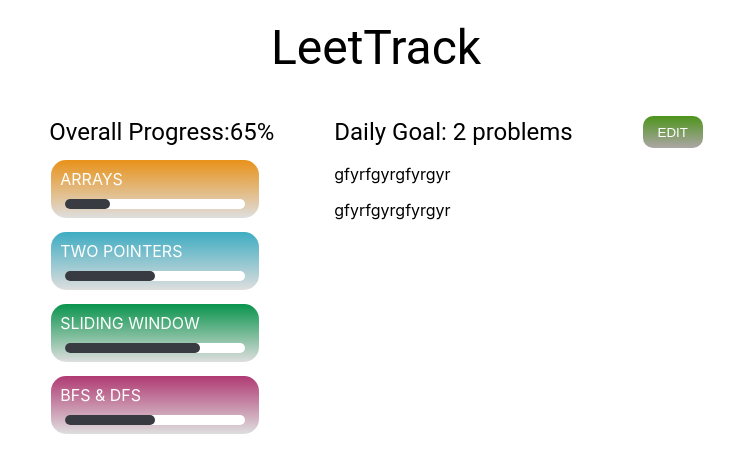
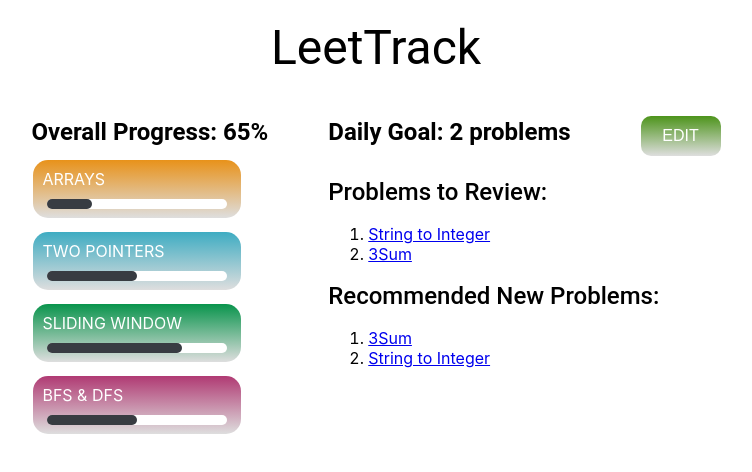
Before and after one commit to 397-f21/coffee-leettrack, a React (Create React App) app: page / in a window 1280 px wide. Shown: the top 472 px of the page, without its empty margins (264-1016 px from the left). Built offline with nearby package versions, Linux system fonts and the light colour scheme.

Commit message:
random question selection [Carina, Iris]

```diff
--- a/src/App.js
+++ b/src/App.js
@@ -33,17 +33,20 @@ function App() {
         "1" : {
           "name" : "Container with Most Water",
           "url" : "https://leetcode.com/problems/container-with-most-water",
-          "completed" : 1
+          "completed" : 1,
+          "reviewAgain" : 0
         },
         "2" : {
           "name" : "String to Integer",
           "url" : "https://leetcode.com/problems/string-to-integer-atoi",
-          "completed" : 1
+          "completed" : 1,
+          "reviewAgain" : 0
         },
         "3" : {
           "name" : "3Sum",
           "url" : "https://leetcode.com/problems/3sum",
-          "completed" : 0
+          "completed" : 0,
+          "reviewAgain" : 0
         }
       }
     },
@@ -53,17 +56,20 @@ function App() {
         "1" : {
           "name" : "Container with Most Water",
           "url" : "https://leetcode.com/problems/container-with-most-water",
-          "completed" : 1
+          "completed" : 1,
+          "reviewAgain" : 0
         },
         "2" : {
           "name" : "String to Integer",
           "url" : "https://leetcode.com/problems/string-to-integer-atoi",
-          "completed" : 1
+          "completed" : 1,
+          "reviewAgain" : 1
         },
         "3" : {
           "name" : "3Sum",
           "url" : "https://leetcode.com/problems/3sum",
-          "completed" : 1
+          "completed" : 1,
+          "reviewAgain" : 0
         }
       }
     },
@@ -73,27 +79,69 @@ function App() {
         "1" : {
           "name" : "Container with Most Water",
           "url" : "https://leetcode.com/problems/container-with-most-water",
-          "completed" : 1
+          "completed" : 1,
+          "reviewAgain" : 0
         },
         "2" : {
           "name" : "String to Integer",
           "url" : "https://leetcode.com/problems/string-to-integer-atoi",
-          "completed" : 0
+          "completed" : 0,
+          "reviewAgain" : 0
         },
         "3" : {
           "name" : "3Sum",
           "url" : "https://leetcode.com/problems/3sum",
-          "completed" : 1
+          "completed" : 1,
+          "reviewAgain" : 1
         }
       }
     }
   });
+  const [dailyGoal, setDailyGoal] = useState(2);
+  const [newProblems, setNewProblems] = useState([]);
+  const [reviewProblems, setReviewProblems] = useState([]);
+
+  // function to select problems the user would like to review
+  const selectReviewProblems = () => {
+    // iterate through all problems to find all
+    // which have the reviewAgain attribute of 1
+    var problemsToReview = [];
+    for (const [id, category] of Object.entries(categories)) {
+      for (const [id, question] of Object.entries(category.questions)) {
+        if (question.reviewAgain === 1) {
+          problemsToReview.push(question)
+        }
+      }
+    }
+    // select dailyGoal random problems from that list
+    const shuffled = problemsToReview.sort(() => 0.5 - Math.random());
+    return shuffled.slice(0, dailyGoal);
+  }
+  // function to select random problems that have not been completed
+  const selectRecommendedProblems = () => {
+    // iterate through all problems to find all
+    // which have the completed attribute of 0
+    var problemsToDo = [];
+    for (const [id, category] of Object.entries(categories)) {
+      for (const [id, question] of Object.entries(category.questions)) {
+        if (question.completed === 0) {
+          problemsToDo.push(question)
+        }
+      }
+    }
+    // select dailyGoal random problems from that list
+    const shuffled = problemsToDo.sort(() => 0.5 - Math.random());
+    return shuffled.slice(0, dailyGoal);
+  }
+
+
+
   return (
     <div className="App">
       <Typography variant="h3" > LeetTrack</Typography>
       <div className="content">
         <div id="progress-icon-list">
-        <Typography variant="h5" > Overall Progress:65%</Typography>
+        <Typography variant="h5" sx={{ fontWeight: 'bold' }}> Overall Progress: 65%</Typography>
           {Object.keys(categories).map((categoryName) => (
             <ProgressIcon
               key={categoryName}
@@ -103,18 +151,31 @@ function App() {
         </div>
         <div id="problems-list">
           <div className="problem-list-header">
-            <Typography variant="h5" > Daily Goal: 2 problems</Typography>
+            <Typography variant="h5" sx={{ fontWeight: 'bold' }}> Daily Goal: {dailyGoal} problems</Typography>
             <button>edit</button>
           </div >
-            <div id="problems">
-              <div>
-                <p>gfyrfgyrgfyrgyr</p>
-
-              </div>
-              <div>
-              <p>gfyrfgyrgfyrgyr</p>
-              </div>
+          <br/>
+          <div>
+            <div id="reviewProblems">
+            <Typography variant="h5" sx={{ fontWeight: 'medium' }}> Problems to Review:</Typography>
+              <ol>
+                {selectReviewProblems().map((question) =>
+                  <li>
+                    <a href={question.url}>{question.name}</a>
+                  </li>                  )}
+              </ol>
             </div>
+            <div id="newProblems">
+              <Typography variant="h5" sx={{ fontWeight: 'medium' }}> Recommended New Problems:</Typography>
+              <ol>
+                {selectRecommendedProblems().map((question) =>
+                  <li>
+                    <a href={question.url}>{question.name}</a>
+                  </li>
+                )}
+              </ol>
+            </div>
+          </div>
         </div>
 
       </div>
--- a/src/index.css
+++ b/src/index.css
@@ -42,13 +42,15 @@ code {
 }
 
 button{
-  background: linear-gradient(to bottom,  #4d941b 0%, #ada6a6 100%);
+  background: linear-gradient(to bottom,  #4d941b 0%, #dedede 100%);
   color: white;
   border-width:0px;
   border-radius: 10px;
   text-transform: uppercase;
   font-weight: 400;
-  width: 60px;
+  height: 40px;
+  width: 80px;
+  font-size: 16px;
 
 }
 
@@ -59,6 +61,7 @@ button{
   padding: 5px;
   color: white;
   font-weight: 400;
+  font-size: 16px;
 }
 
 .progressBar {
```
